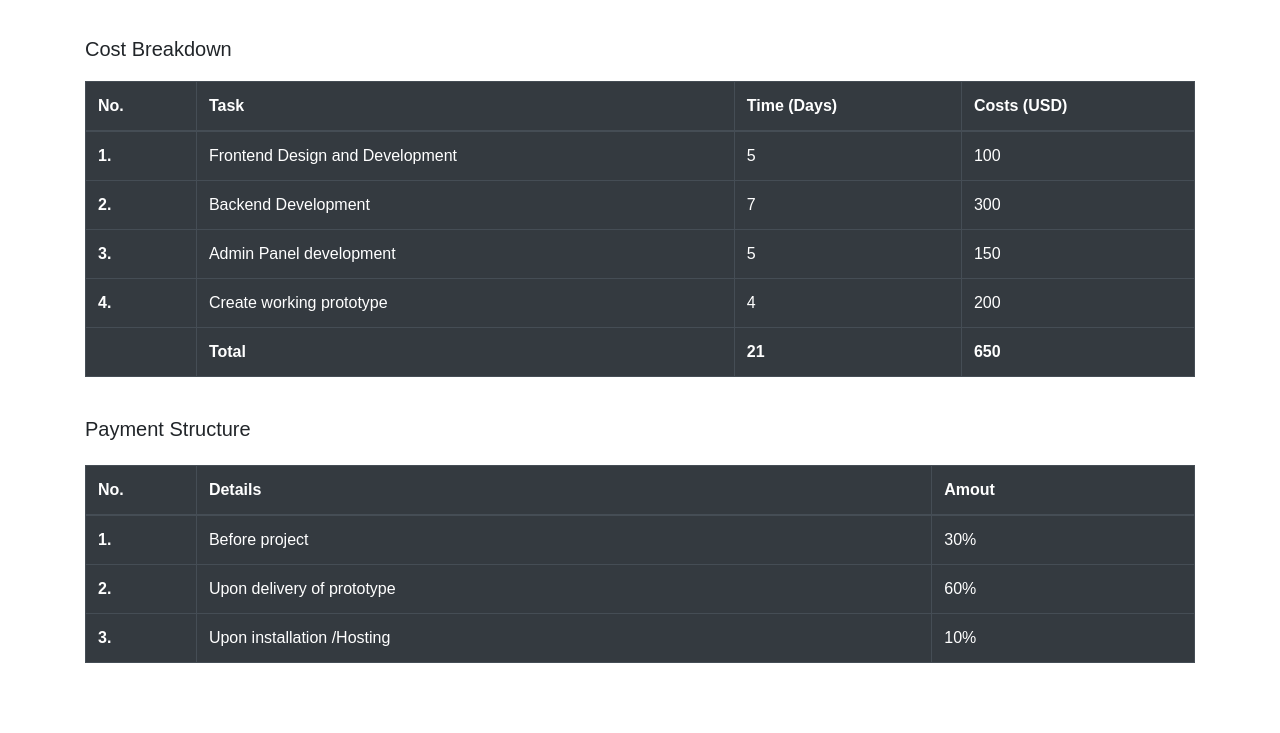
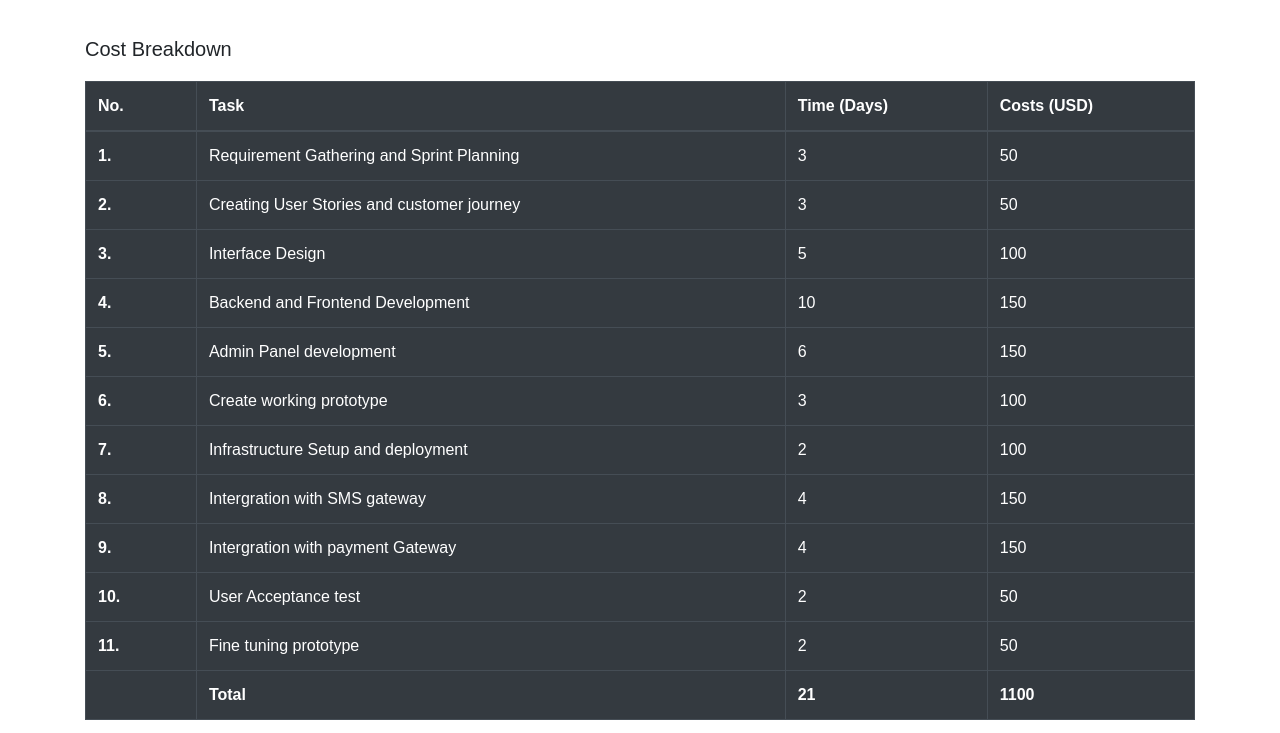
Before and after one commit to donkagunila/quote, a plain HTML site: page index.html in a window 1280 px wide. Shown: the part 98-831 px from the top of the page. Before the commit the page ends 800 px from the top, so only its background shows below. Drawn offline with nearby package versions, Linux system fonts and the light colour scheme; a web font is replaced by a local one.

Commit message:
the ticketing system

```diff
--- a/index.html
+++ b/index.html
@@ -2,7 +2,7 @@
 <html lang="en">
 <head>
 	<meta charset="UTF-8">
-	<title>Quote</title>
+	<title>Ticketing app</title>
 	<meta name="viewport" content="width=device-width, initial-scale=1, shrink-to-fit=no">
 
 	<link href="https://fonts.googleapis.com/css2?family=Niramit:wght@500&display=swap" rel="stylesheet">
@@ -18,7 +18,7 @@
 			<div class="row">
 				<div class="col-md-12">
 					<div class="py-4">
-						<h2 class="text-dark">Company Staff System</h2>
+						<h2 class="text-dark">Ticketing App</h2>
 
 						<h5 class="text-dark">
 							Design and Development
@@ -49,46 +49,99 @@
 							</thead>
 
 							<tbody>
+
+								<tr>
+							      <th scope="row">1.</th>
+							      <td>Requirement Gathering and Sprint Planning</td>
+							      <td>3</td>
+							      <td>50</td>
+							    </tr>
+
 							    <tr>
-							      <th scope="row">1.</th>
-							      <td>Frontend Design and Development</td>
+							      <th scope="row">2.</th>
+							      <td>Creating User Stories and customer journey </td>
+							      <td>3</td>
+							      <td>50</td>
+							    </tr>
+
+
+							    <tr>
+							      <th scope="row">3.</th>
+							      <td>Interface Design</td>
 							      <td>5</td>
 							      <td>100</td>
 							    </tr>
 
 							    <tr>
-							      <th scope="row">2.</th>
-							      <td>Backend Development</td>
-							      <td>7</td>
-							      <td>300</td>
-							    </tr>
-
-							    <tr>
-							      <th scope="row">3.</th>
-							      <td>Admin Panel development</td>
-							      <td>5</td>
+							      <th scope="row">4.</th>
+							      <td>Backend and Frontend Development</td>
+							      <td>10</td>
 							      <td>150</td>
 							    </tr>
 
 							    <tr>
-							      <th scope="row">4.</th>
+							      <th scope="row">5.</th>
+							      <td>Admin Panel development</td>
+							      <td>6</td>
+							      <td>150</td>
+							    </tr>
+
+							    <tr>
+							      <th scope="row">6.</th>
 							      <td>Create working prototype</td>
+							      <td>3</td>
+							      <td>100</td>
+							    </tr>
+
+							    <tr>
+							      <th scope="row">7.</th>
+							      <td>Infrastructure Setup and deployment</td>
+							      <td>2</td>
+							      <td>100</td>
+							    </tr>
+
+							      <tr>
+							      <th scope="row">8.</th>
+							      <td>Intergration with SMS gateway</td>
 							      <td>4</td>
-							      <td>200</td>
+							      <td>150</td>
 							    </tr>
+
+							      <tr>
+							      <th scope="row">9.</th>
+							      <td>Intergration with payment Gateway</td>
+							      <td>4</td>
+							      <td>150</td>
+							    </tr>
+
+							    <tr>
+							      <th scope="row">10.</th>
+							      <td>User Acceptance test</td>
+							      <td>2</td>
+							      <td>50</td>
+							    </tr>
+
+							      <tr>
+							      <th scope="row">11.</th>
+							      <td>Fine tuning prototype</td>
+							      <td>2</td>
+							      <td>50</td>
+							    </tr>
+
+
 
 							    <tr>
 							      <th scope="row"></th>
 							      <td><b>Total</b></td>
 							      <td><b>21</b></td>
-							      <td><b>650</b></td>
+							      <td><b>1100</b></td>
 							    </tr>
 							</tbody>
 						</table>
 					</div>
 				</div>
 
-			<!-- 	<div class="col-md-12">
+				<div class="col-md-12">
 					<div class="title my-4">
 						<h5  class="section-title"> Additional Costs </h5 >
 					</div>
@@ -124,7 +177,7 @@
 							</table>
 					</div>
 					<p><b>Note</b>: Free service is included for the 2 months of operation</p>
-				</div> -->
+				</div>
 
 				<div class="col-md-12">
 					<div class="title my-4">
```
